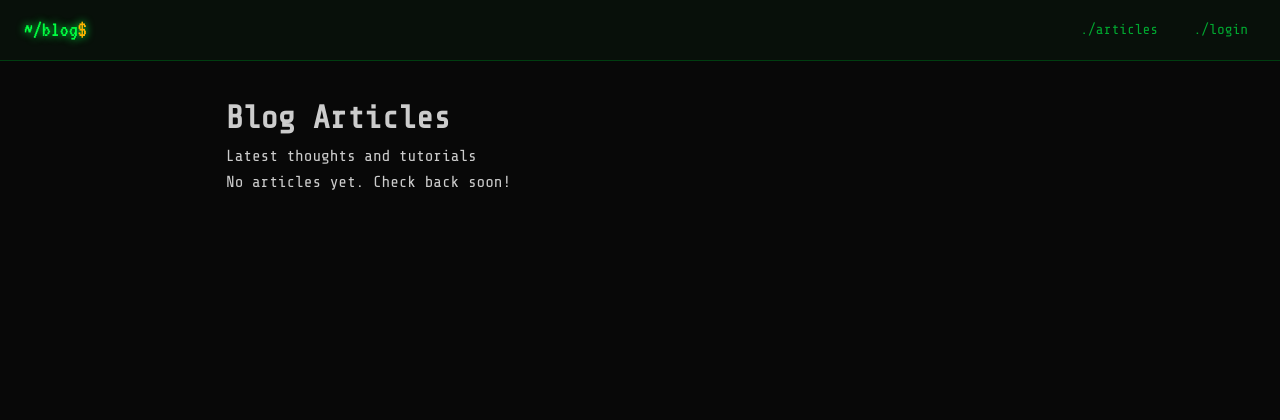
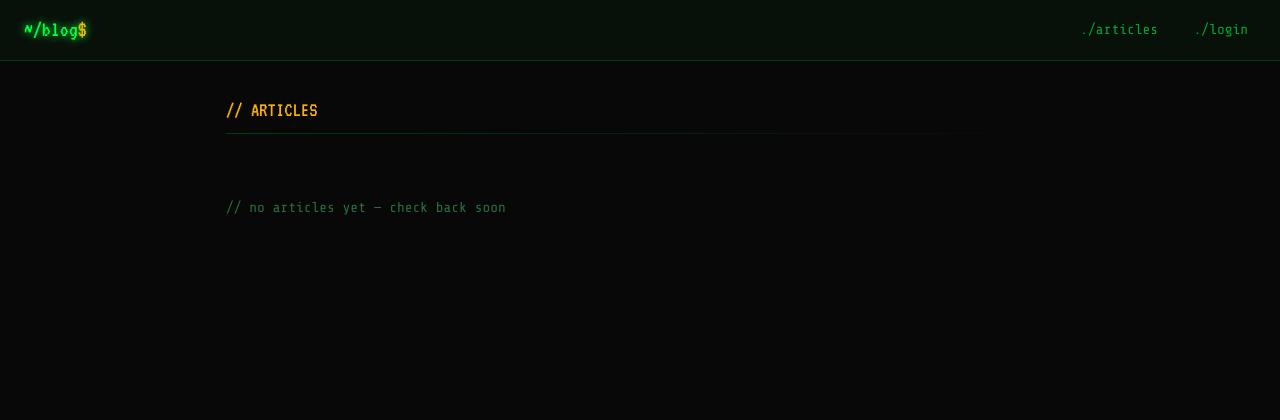
Before and after one commit to MarkeNoBoluo/Website, a Flask app: page /blog/ in a window 1280 px wide. Shown: the top 420 px of the page. Run offline with Flask 3, Linux system fonts and the light colour scheme; data that the repository does not hold is empty; parts of the project's set-up code (start-up, migrations or seed data) failed here and were passed over.

Commit message:
feat: rewrite blog index with terminal flat-row article list

```diff
--- a/app/blog/templates/blog/index.html
+++ b/app/blog/templates/blog/index.html
@@ -1,51 +1,21 @@
 {% extends "base.html" %}
 
-{% block title %}Blog Articles{% endblock %}
+{% block title %}Articles{% endblock %}
 
 {% block content %}
-<div class="blog-header">
-    <h1>Blog Articles</h1>
-    <p class="subtitle">Latest thoughts and tutorials</p>
-</div>
+<div class="t-section-header">// ARTICLES</div>
 
 {% if articles %}
-    <div class="articles-grid">
-        {% for article in articles %}
-        <article class="article-card">
-            <div class="card-content">
-                <h2 class="article-title">
-                    <a href="{{ url_for('blog.article_detail', slug=article.slug) }}">
-                        {{ article.title }}
-                    </a>
-                </h2>
-
-                <div class="article-meta">
-                    <time datetime="{{ article.date.isoformat() }}">
-                        {{ article.date.strftime('%B %d, %Y') }}
-                    </time>
-                </div>
-
-                {% if article.excerpt %}
-                <div class="article-excerpt">
-                    <p>{{ article.excerpt }}</p>
-                </div>
-                {% endif %}
-
-                <div class="article-actions">
-                    <a href="{{ url_for('blog.article_detail', slug=article.slug) }}"
-                       class="read-more">
-                        Read more →
-                    </a>
-                </div>
-            </div>
-        </article>
-        {% endfor %}
-    </div>
+<div class="t-article-list">
+  {% for article in articles %}
+  <a href="{{ url_for('blog.article_detail', slug=article.slug) }}" class="t-article-row">
+    <span class="t-article-date"><span>[</span>{{ article.date.strftime('%Y-%m-%d') }}<span>]</span></span>
+    <span class="t-article-title">{{ article.title }}</span>
+    <span class="t-article-tag">md</span>
+  </a>
+  {% endfor %}
+</div>
 {% else %}
-    <div class="no-articles">
-        <p>No articles yet. Check back soon!</p>
-    </div>
+<p class="t-empty">// no articles yet — check back soon</p>
 {% endif %}
 {% endblock %}
-
-{% block extra_css %}{% endblock %}
```
